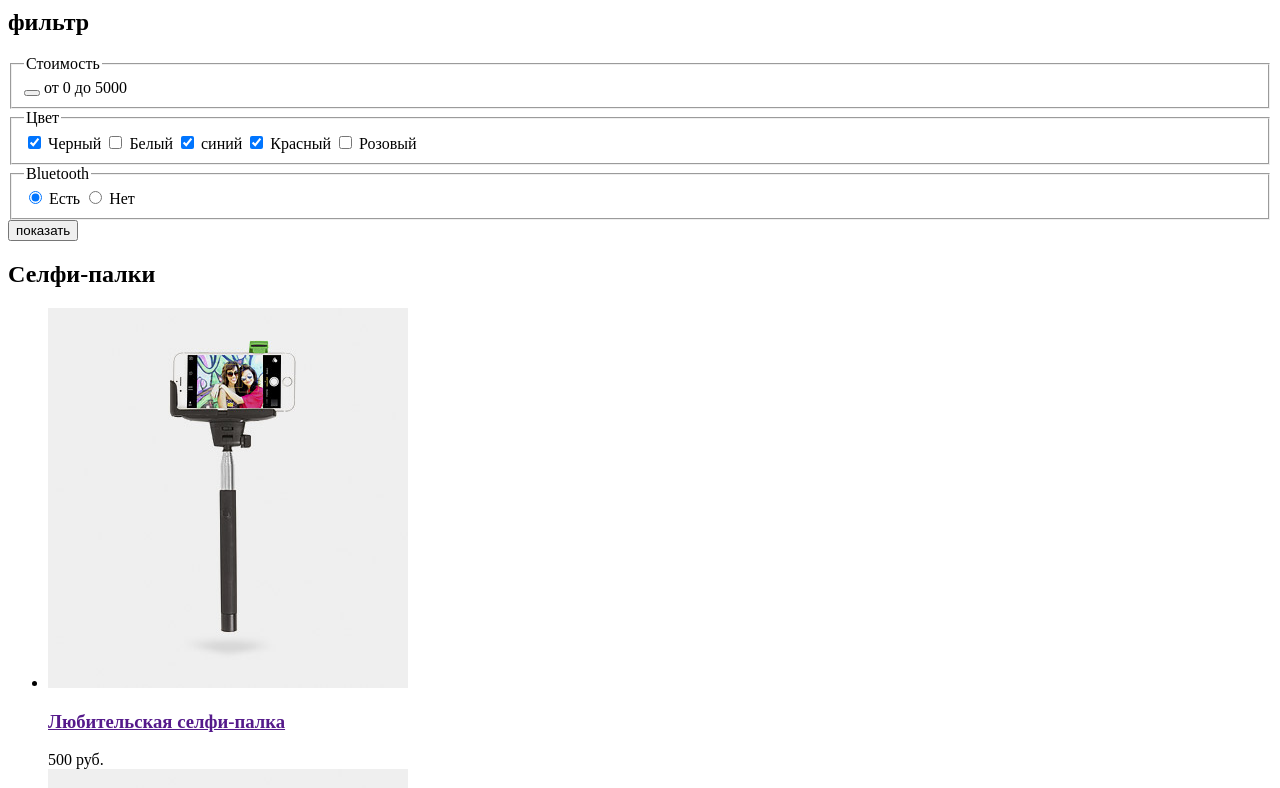
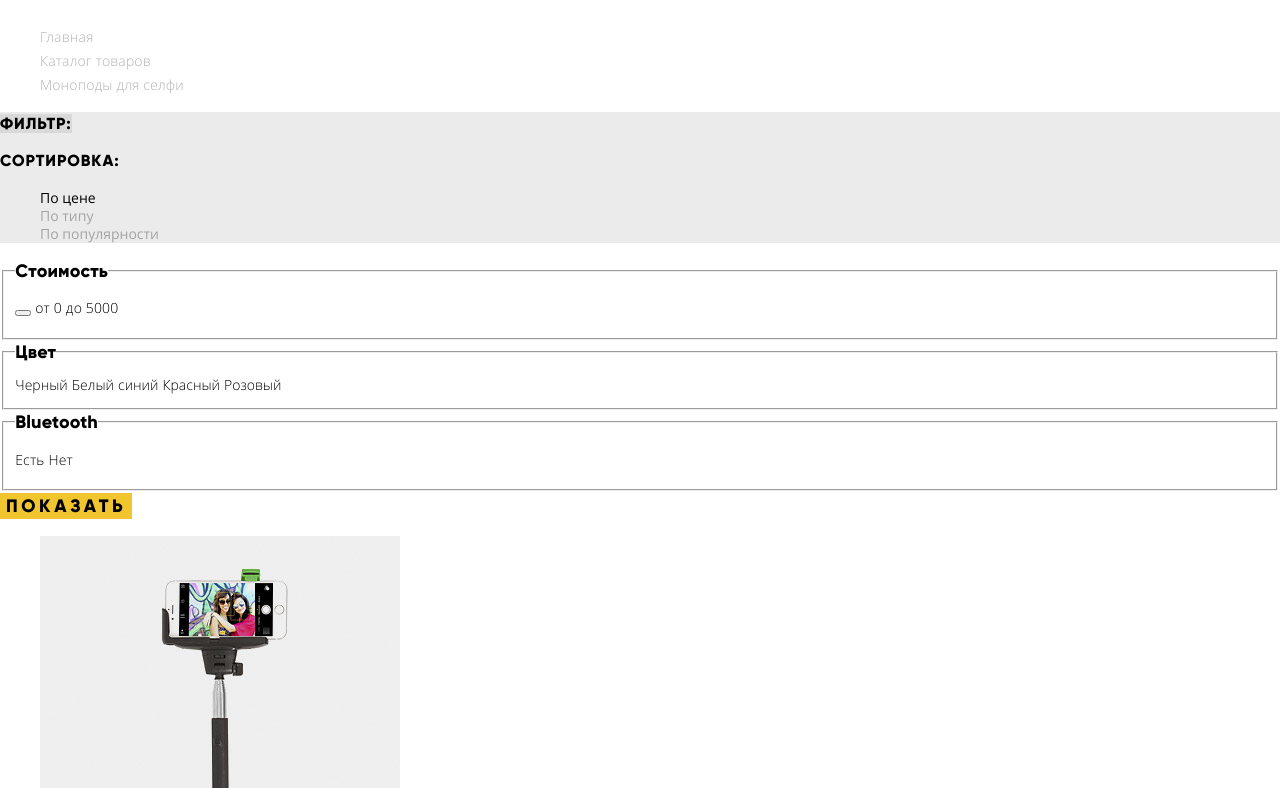
Before and after one commit to ganshinda/html_css_lvl1_device, a plain HTML site: page catalog.html in a window 1280 px wide. Shown: the part 672-1460 px from the top of the page. Drawn offline with Linux system fonts and the light colour scheme.

Commit message:
finish base stylise for all html pages

```diff
--- a/catalog.html
+++ b/catalog.html
@@ -5,6 +5,9 @@
 	<meta name="viewport" content="width=device-width, initial-scale=1.0">
 	<meta http-equiv="X-UA-Compatible" content="ie=edge">
 	<title>Document</title>
+
+	<link rel="stylesheet" href="/css/normalize.css">
+	<link rel="stylesheet" href="/css/style.css">
 </head>
 <body>
 	<header class="main-header container">
@@ -13,7 +16,7 @@
 			<form class="search" action="google.ru" method="get">
 				<input type="search" name="search" id="search_input" placeholder="Поиск по сайту">
 				<label for="search_input" class="visually-hidden">Поиск по сайту</label>
-				<button class="button" type="submit">Найти</button>
+				<button class="btn" type="submit">Найти</button>
 			</form>
 			<ul class="user-menu">
 				<li class="user-login"><a href="#">Войти</a></li>
@@ -125,7 +128,7 @@
 
 					</fieldset>
 
-					<button type="submit" class="button filter-button-submit">показать</button>
+					<button type="submit" class="btn filter-button-submit">показать</button>
 
 
 				</form>
--- a/css/style.css
+++ b/css/style.css
@@ -92,14 +92,16 @@ a {
   letter-spacing: 0.2em;
 
   background-color: #f0c52e;
+
+/* background-color: inherit; */
   border: none;
 }
-
+/* ============================== INDEX HTML ============================== */
 /* ------------------------- header ------------------------- */
 
 .main-logo {
+  font-weight: 900;
   font-size: 48px;
-	font-weight: 900;
   font-family: "Gilroy", Arial, Helvetica, sans-serif;
   color: black;
 }
@@ -189,19 +191,124 @@ main a {
 .main-footer .user-menu {
   line-height: 36px;
 }
-.main-footer .adress-nav-phone p{
+.main-footer .adress-nav-phone p {
   line-height: 30px;
   letter-spacing: normal;
 }
-.main-footer .main-nav a{
+.main-footer .main-nav a {
   font-weight: 900;
   font-size: 18px  ;
   line-height: 24px;
+  font-family: "Gilroy", Arial, Helvetica, sans-serif;
+  text-align: center;
+  text-transform: uppercase;
   letter-spacing: 0.2em;
-	text-transform: uppercase;
-	text-align: center;
+}
+.main-footer .socials a {
+  font-size: 0;
+}
+/* ------------------------- popup ------------------------- */
+.write-us label {
+  font-weight: 900;
+  font-size: 18px  ;
+  line-height: 24px;
+  font-family: "Gilroy", Arial, Helvetica, sans-serif;
+  letter-spacing: normal;
+}
+.write-us input,
+.write-us textarea {
+  background-color: #f2f2f2;
+  border: none;
+}
+
+/* ============================== Catalog.html ============================== */
+/* ------------------------- main ------------------------- */
+main h1 {
+  font-weight: 900;
+  font-size: 47px  ;
+  line-height: 48px;
   font-family: "Gilroy", Arial, Helvetica, sans-serif;
 }
-.main-footer .socials a{
-	font-size: 0px;
+main .breadcrumbs li {
+  font-size: 14px;
+  line-height: 24px;
+  text-transform: none;
+
+  opacity: 0.3;
 }
+.gray-font-container {
+  font-weight: 900;
+  font-size: 16px  ;
+  line-height: 24px;
+  font-family: "Gilroy", Arial, Helvetica, sans-serif;
+  text-transform: uppercase;
+  letter-spacing: 0.91px;
+
+  background-color: rgba(0, 0, 0, 0.08);
+}
+.gray-font-container h2 {
+  font-size: 16px  ;
+  line-height: 24px;
+}
+.gray-font-container span {
+  background-color: rgba(0, 0, 0, 0.08);
+}
+.gray-font-container li {
+  font-weight: normal;
+  font-size: 14px;
+  line-height: 18px;
+  font-family: "Open Sans", Arial, sans-serif;
+  text-transform: none;
+	letter-spacing: normal;
+	opacity: 0.3;
+}
+.gray-font-container li:nth-child(1) {
+
+	opacity: 1;
+}
+/* --------------- filter form --------------- */
+.filter .filter-legend {
+	font-weight: 900;
+  font-size: 18px  ;
+  line-height: 24px;
+  font-family: "Gilroy", Arial, Helvetica, sans-serif;
+  letter-spacing: 0.18px;
+}
+.filter .filter-button~label,
+.filter .filter-bluetooth~label {
+	font-size: 14px;
+	line-height: 40px;
+	letter-spacing: 0.14px;
+}
+.filter input[type="checkbox"]+label {
+	font-size: 14px;
+	line-height: 24px;
+	letter-spacing: normal;
+}
+/* --------------- shop container --------------- */
+.shop-container .product-card h3 {
+	font-weight: 900;
+  font-size: 18px  ;
+  line-height: 24px;
+  font-family: "Gilroy", Arial, Helvetica, sans-serif;
+  letter-spacing: 0.18px;
+}
+.shop-container .product-card span {
+	font-weight: 300;
+  font-size: 16px  ;
+  line-height: 24px;
+  font-family: "Gilroy", Arial, Helvetica, sans-serif;
+	letter-spacing: 0.16px;
+	color: #464646;
+}
+.paginator {
+	font-weight: 900;
+  font-size: 16px  ;
+  line-height: 24px;
+  font-family: "Gilroy", Arial, Helvetica, sans-serif;
+	letter-spacing: 0.91px;
+	text-transform: uppercase;
+}
+.paginator li:nth-child(n+2) {
+	opacity: 0.3;
+}
```
Also changed, not shown: index.html (+1 -1 lines). Lines whose indentation alone changed are shown as unchanged.
